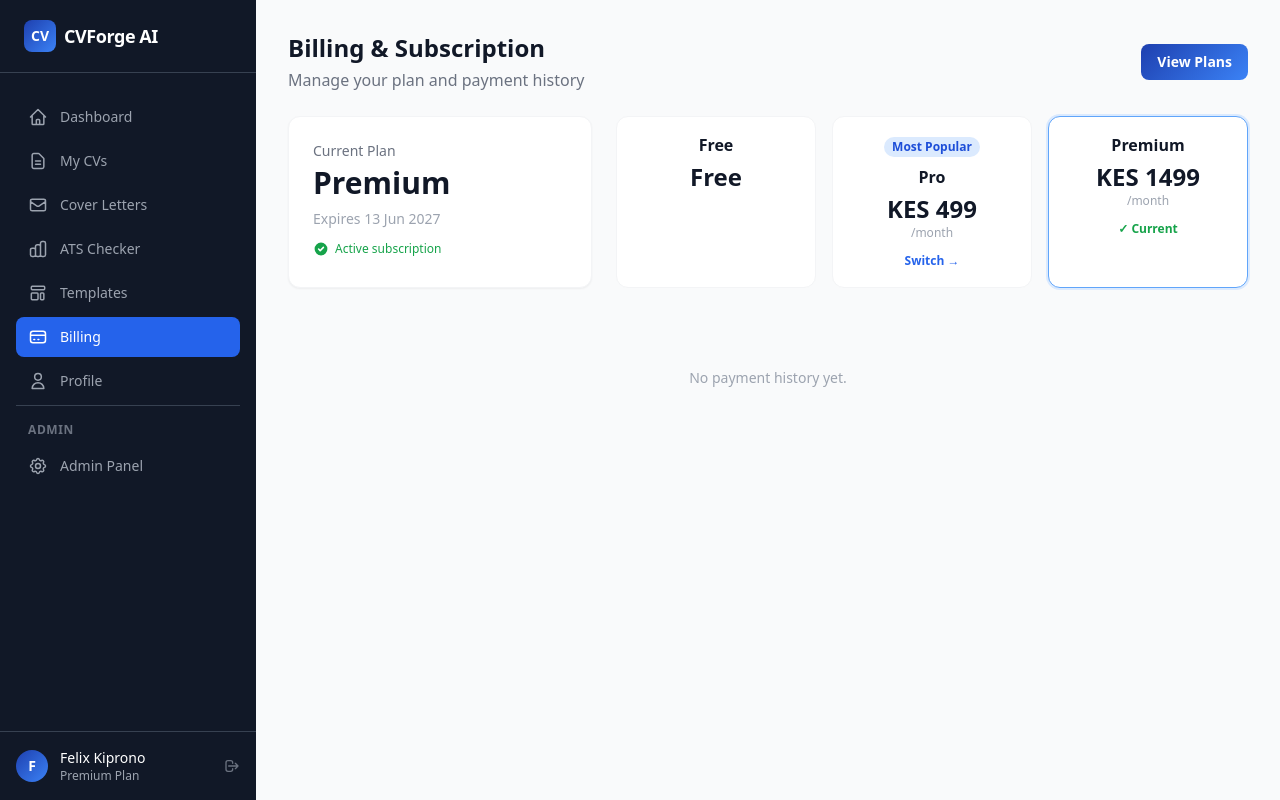
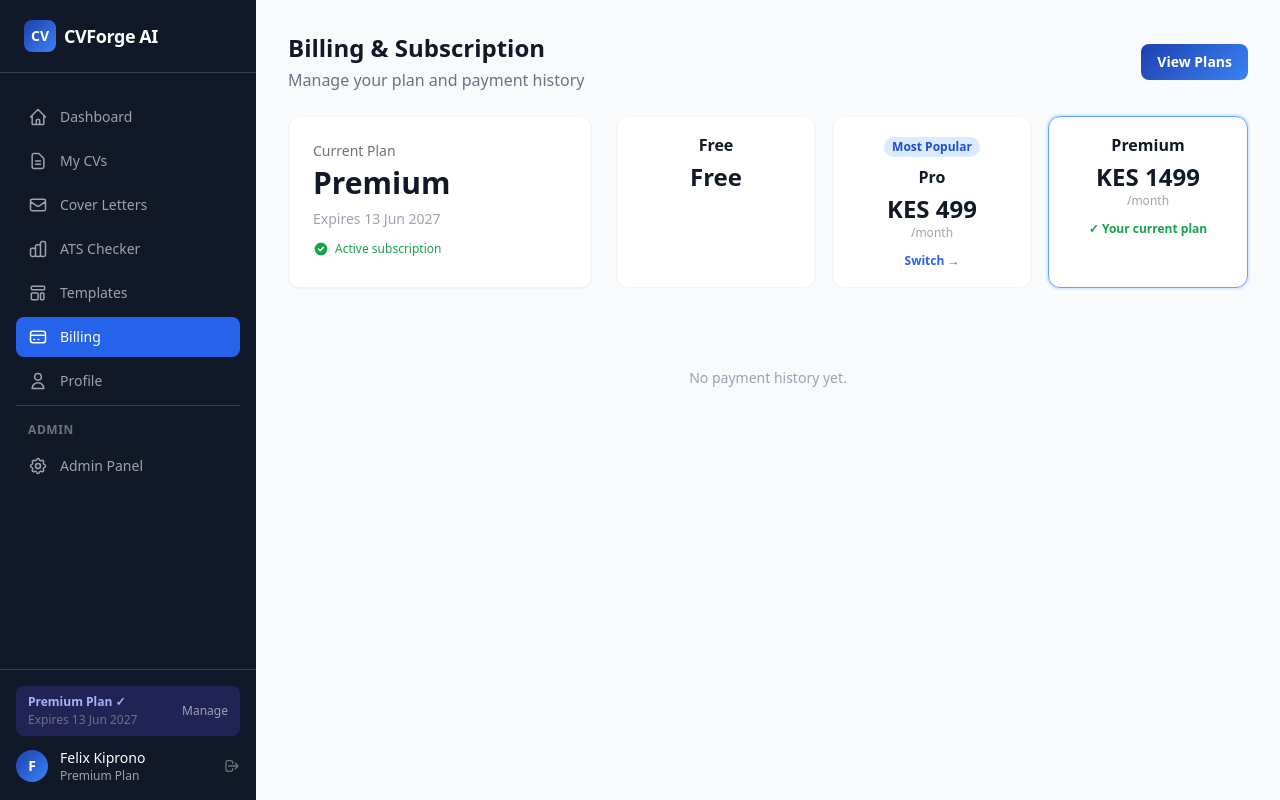
Before and after one commit to arvineee/Cv_Forge, a Flask app: page /billing/ in a window 1280 px wide. Run offline with Flask 3, Linux system fonts and the light colour scheme; a user stored in the database is signed in; some libraries are stand-ins or nearby versions.

Commit message:
Update site

```diff
--- a/app/templates/base_dashboard.html
+++ b/app/templates/base_dashboard.html
@@ -46,7 +46,24 @@
 
     <!-- Plan badge + user -->
     <div class="px-4 py-4 border-t border-gray-700">
-      {% if not current_user.is_premium %}
+      {% if current_user.is_premium %}
+      <div class="mb-3 px-3 py-2 rounded-lg flex items-center justify-between
+        {% if current_user.plan == 'premium' %}bg-indigo-900/50{% else %}bg-blue-900/50{% endif %}">
+        <div>
+          <p class="text-xs font-bold capitalize
+            {% if current_user.plan == 'premium' %}text-indigo-300{% else %}text-blue-300{% endif %}">
+            {{ current_user.plan }} Plan ✓
+          </p>
+          {% if current_user.plan_expires_at %}
+          <p class="text-xs text-gray-500 mt-0.5">
+            Expires {{ current_user.plan_expires_at.strftime('%d %b %Y') }}
+          </p>
+          {% endif %}
+        </div>
+        <a href="{{ url_for('billing.index') }}"
+           class="text-xs text-gray-400 hover:text-white transition">Manage</a>
+      </div>
+      {% else %}
       <a href="{{ url_for('billing.plans') }}"
          class="block w-full text-center text-xs font-semibold py-2 px-3 mb-3 rounded-lg bg-gradient-to-r from-yellow-500 to-orange-500 text-white hover:opacity-90 transition">
         ⚡ Upgrade to Pro
@@ -81,7 +98,16 @@
         </svg>
       </button>
       <span class="font-bold text-gray-900">CVForge AI</span>
+      {% if current_user.is_premium %}
+      <a href="{{ url_for('billing.index') }}"
+         class="text-xs font-semibold px-2.5 py-1 rounded-full capitalize
+         {% if current_user.plan == 'premium' %}bg-indigo-100 text-indigo-700
+         {% else %}bg-blue-100 text-blue-700{% endif %}">
+        {{ current_user.plan }} ✓
+      </a>
+      {% else %}
       <a href="{{ url_for('billing.plans') }}" class="text-xs font-semibold text-blue-600">Upgrade</a>
+      {% endif %}
     </header>
 
     <!-- Mobile sidebar overlay -->
--- a/app/templates/billing/index.html
+++ b/app/templates/billing/index.html
@@ -48,11 +48,13 @@
       {% if plan.price_kes > 0 %}
       <p class="text-xs text-gray-400">/{{ plan.billing_period }}</p>
       {% endif %}
-      {% if plan.slug != current_user.plan and plan.price_kes > 0 %}
+      {% if plan.slug == current_user.plan %}
+      <p class="mt-3 text-xs font-bold text-green-600">✓ Your current plan</p>
+      {% elif plan.price_kes == 0 and current_user.plan != 'free' %}
+      {# Don't show downgrade link #}
+      {% elif plan.price_kes > 0 and plan.slug != current_user.plan %}
       <a href="{{ url_for('billing.plans') }}"
          class="mt-3 block text-xs font-semibold text-blue-600 hover:underline">Switch →</a>
-      {% elif plan.slug == current_user.plan %}
-      <p class="mt-3 text-xs font-semibold text-green-600">✓ Current</p>
       {% endif %}
     </div>
     {% endfor %}
```
Also changed, not shown: app/routes/cv.py (+9 -1 lines), app/services/email_service.py (added, +68 -0 lines), config.py (+7 -4 lines).
